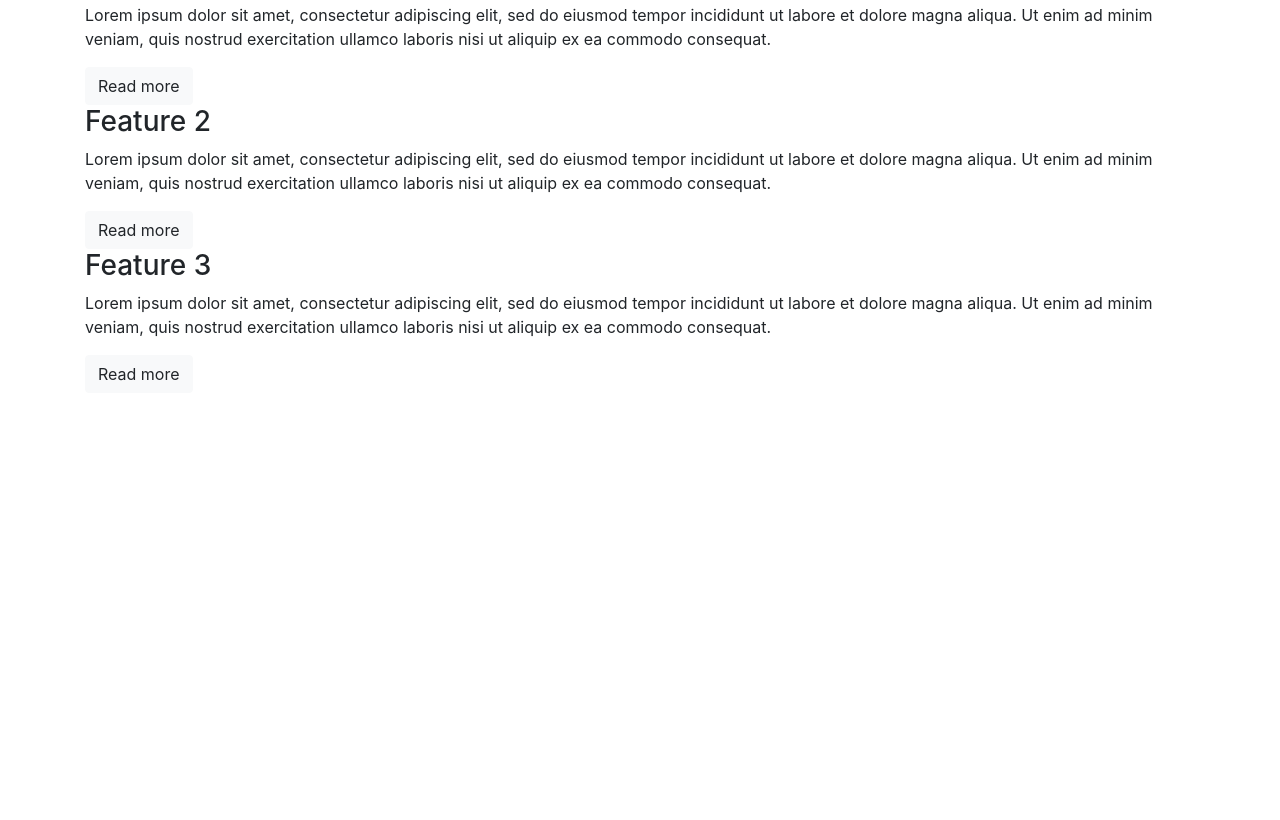
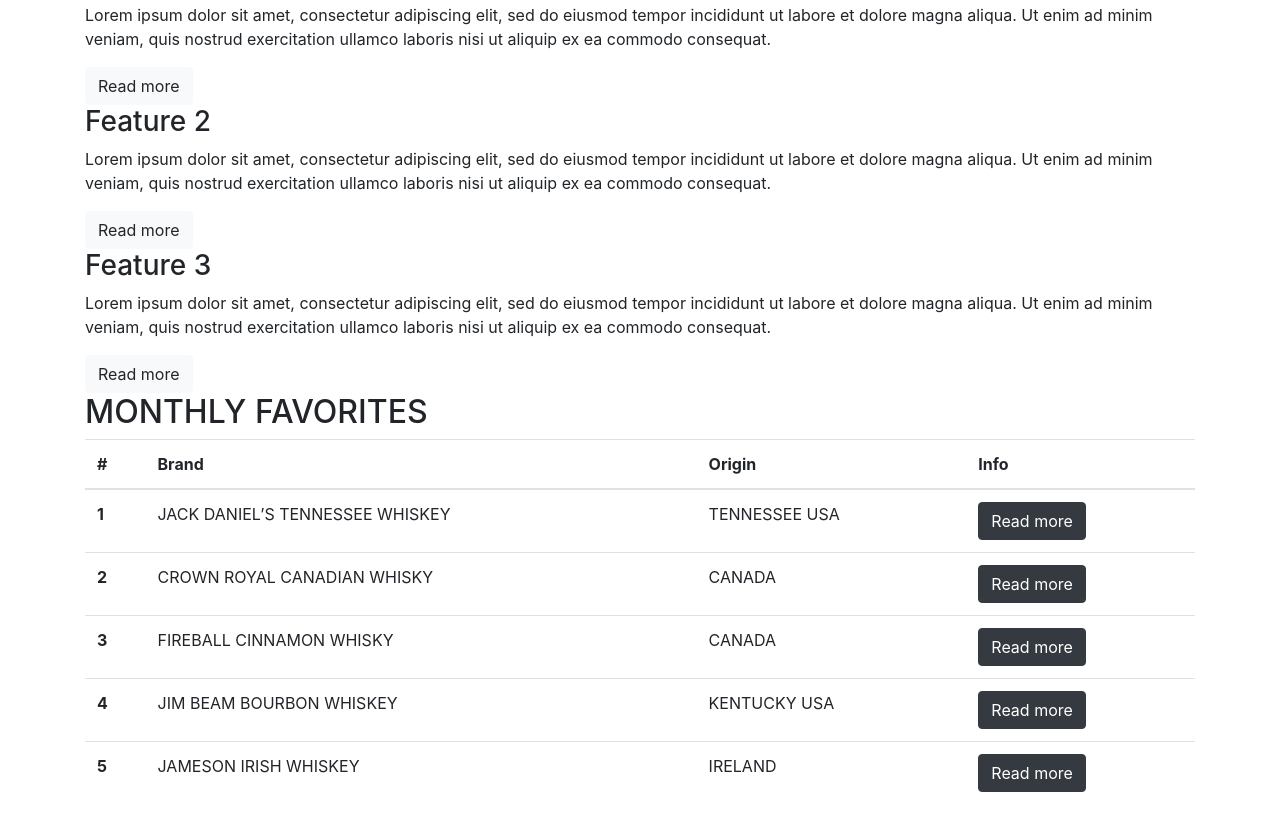
Before and after one commit to AndreasHolmgaard/bootstrapcamp, a plain HTML site: page index.html in a window 1280 px wide. Shown: the part 539-1359 px from the top of the page. Before the commit the page ends 932 px from the top, so only its background shows below. Drawn offline with nearby package versions, Linux system fonts and the light colour scheme.

Commit message:
added monthly favorites

```diff
--- a/index.html
+++ b/index.html
@@ -54,6 +54,62 @@
             </div>
         </section>
         <!-- /.features -->
+        <!--Monthly favorites-->
+        <section class="Monthly favorites">
+            <h2 class="text-uppercase">Monthly favorites</h2>
+            <table class="table table-hover">
+                <thead>
+                    <tr>
+                    <th scope="col">#</th>
+                    <th scope="col">Brand</th>
+                    <th scope="col">Origin</th>
+                    <th scope="col">Info</th>
+                    </tr>
+                </thead>
+                <tbody>
+                    <tr>
+                    <th scope="row">1</th>
+                    <td>JACK DANIEL’S TENNESSEE WHISKEY</td>
+                    <td>TENNESSEE USA</td>
+                    <td>
+                        <a href="https://vinepair.com/wine-blog/12-things-you-didnt-know-about-jack-daniels/" target="_blank"><button type="button" class="btn btn-dark">Read more</button></a>
+                    </td>
+                    </tr>
+                    <tr>
+                    <th scope="row">2</th>
+                    <td>CROWN ROYAL CANADIAN WHISKY</td>
+                    <td>CANADA</td>
+                    <td>
+                        <a href="https://vinepair.com/articles/10-facts-crown-royal-whisky-guide/" target="_blank"><button type="button" class="btn btn-dark">Read more</button></a>
+                    </td>
+                    </tr>
+                    <tr>
+                    <th scope="row">3</th>
+                    <td>FIREBALL CINNAMON WHISKY</td>
+                    <td>CANADA</td>
+                    <td>
+                        <a href="https://vinepair.com/articles/fireball-cinnamon-whisky-guide/" target="_blank"><button type="button" class="btn btn-dark">Read more</button></a>
+                    </td>
+                    </tr>
+                    <tr>
+                    <th scope="row">4</th>
+                    <td>JIM BEAM BOURBON WHISKEY</td>
+                    <td>KENTUCKY USA</td>
+                    <td>
+                        <a href="https://vinepair.com/articles/jim-beam-9-facts-know/" target="_blank"><button type="button" class="btn btn-dark">Read more</button></a>
+                    </td>
+                    </tr>
+                    <tr>
+                    <th scope="row">5</th>
+                    <td > JAMESON IRISH WHISKEY</td>
+                    <td>IRELAND</td>
+                    <td>
+                        <a href="https://vinepair.com/articles/jameson-irish-whiskey/" target="_blank"><button type="button" class="btn btn-dark">Read more</button></a>
+                    </td>
+                    </tr>
+                </tbody>
+                </table>
+        </section>
     </article>
 </body>
 </html>
```
